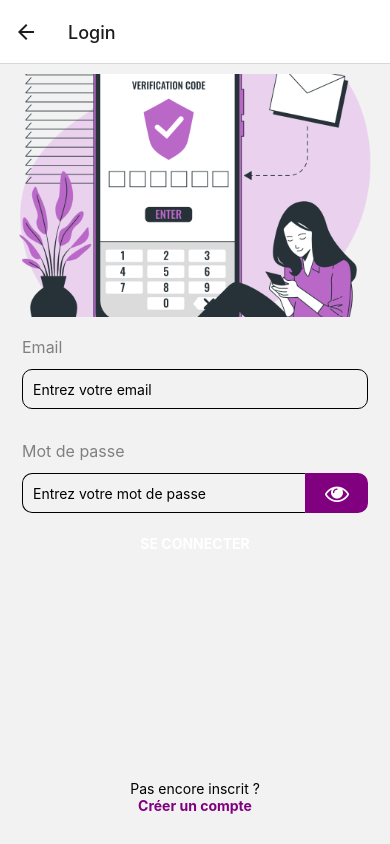
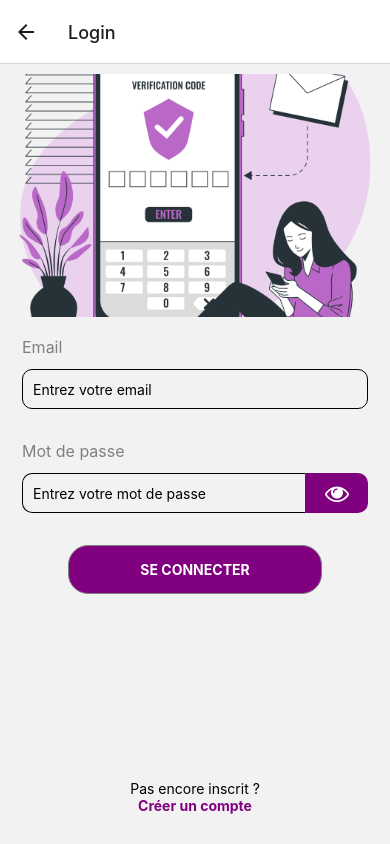
Before and after one commit to alexy76/Page-Login-Register-RN, a React Native app: screen /Login in a window 390 px wide. Built offline with nearby package versions, Linux system fonts and the light colour scheme.

Commit message:
correction bug sur bouton connexion page login

```diff
--- a/src/screens/LoginScreen.js
+++ b/src/screens/LoginScreen.js
@@ -21,7 +21,7 @@ const LoginScreen = ({navigation, route}) => {
                 <View style={styles.viewButtonLogin}>
                     <TouchableOpacity
                         onPress={() => navigation.replace('Home')}
-                        tyle={styles.buttonLogin}
+                        style={styles.buttonLogin}
                     >
                         <Text style={styles.textButtonLogin}>SE CONNECTER</Text>
                     </TouchableOpacity>
```
